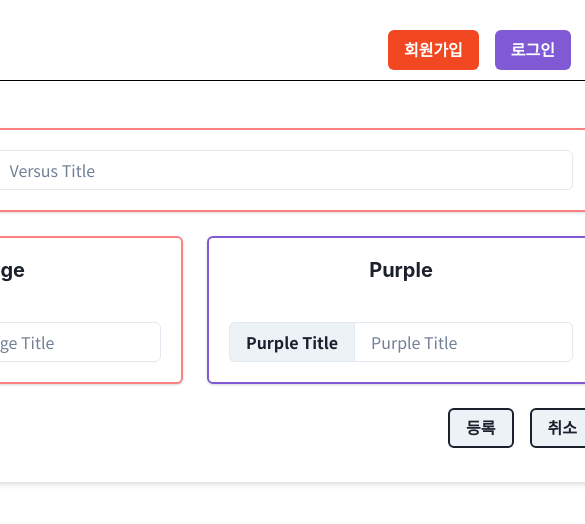
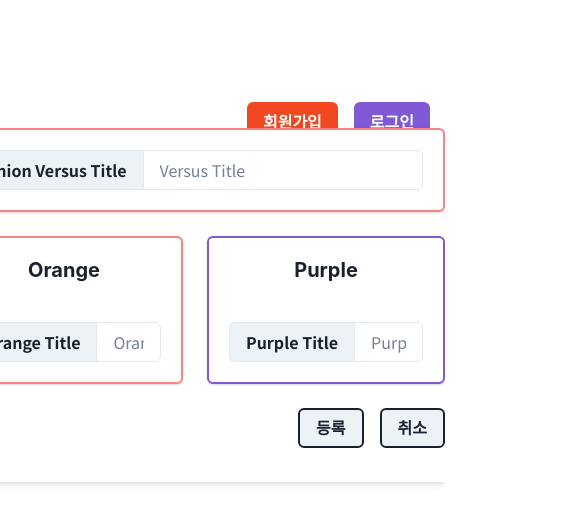
Before and after one commit to RollCal/onion_front, a React (Create React App) app: page /versus/create in a window 390 px wide. Shown: the top 524 px of the page, 585 px wide, since content can reach past the window. Built offline with nearby package versions, Linux system fonts and the light colour scheme; a web font is replaced by a local one.

Commit message:
UPDATE: ui 디자인

```diff
--- a/src/App.js
+++ b/src/App.js
@@ -10,7 +10,7 @@ function App() {
         <ChakraProvider>
             <GlobalProvider>
                 <Flex direction="column" bg="gray.10" justifyContent="center" alignItems="center" p={0}> {/* 화면 중앙 정렬 */}
-                    <Box width="70%" minWidth='800px' bg="white" boxShadow="md" direction="column" p={0} justifyContent="center" alignItems="center" height="100%">
+                    <Box width="70%" minWidth='500px' bg="white" boxShadow="md" direction="column" p={0} justifyContent="center" alignItems="center" height="100%">
                         <BrowserRouter>
                             <Routes>
                                 <Route path="/" element={<Home/>}/>
--- a/src/components/Layout.js
+++ b/src/components/Layout.js
@@ -1,16 +1,16 @@
 import React, { useContext, useEffect } from 'react';
-import { Box, Button, ButtonGroup, Text, Flex, Grid, GridItem, Image, Spacer, Tooltip } from '@chakra-ui/react';
+import { Box, Button, ButtonGroup, Flex, Grid, GridItem, Image, Spacer, Tooltip, useMediaQuery } from '@chakra-ui/react';
 import { Link } from "react-router-dom";
 import SignUpModal from "./SignUpModal";
 import LoginModal from "./LoginModal";
 import { AddIcon } from '@chakra-ui/icons';
 import { useNavigate } from "react-router";
-import { FaGithubSquare, FaGithub } from "react-icons/fa";
 import { GlobalContext } from "./GlobalState";
 
 function Layout(props) {
     const navigate = useNavigate();
     const { isLoggedIn, Login, Logout } = useContext(GlobalContext);
+    const [isMobileView] = useMediaQuery("(max-width: 1050px)");
 
     useEffect(() => {
         const token = localStorage.getItem('token');
@@ -57,14 +57,24 @@ function Layout(props) {
             width='100%'
         >
             <GridItem area={'header'} display="flex" alignItems="center" justifyContent="space-evenly">
-                <Flex width='100%' alignItems='center' gap='2' justifyContent="space-between" display="flex" flexDirection="row" pl='3%' pr='3%' borderBottom='1px solid black'>
-                    <Box>
+                <Flex
+                    width='100%'
+                    alignItems='center'
+                    gap='2'
+                    justifyContent="space-between"
+                    display="flex"
+                    flexDirection="row"
+                    pl='3%'
+                    pr='3%'
+                    borderBottom='1px solid black'
+                >
+                    <Box display={isMobileView ? 'none' : 'block'}>
                         <Link to="/">
                             <Image src="/images/logo.png" alt="Logo"/>
                         </Link>
                     </Box>
                     <Spacer/>
-                    <Box>
+                    <Box mt={isMobileView ? '145px' : '0'}>
                         {isLoggedIn ? (
                             <ButtonGroup gap='2'>
                                 <Tooltip label='Create Onion Versus'>
--- a/src/components/onionversus/OnionVersus.js
+++ b/src/components/onionversus/OnionVersus.js
@@ -71,7 +71,6 @@ function OnionVersus(props) {
             handleSearchSubmit(event);
         }
     };
-
     return (
         <Box position="relative">
             <Box display="flex" justifyContent="space-between" alignItems="center" mb={4}>
@@ -137,7 +136,7 @@ function OnionVersus(props) {
                         borderColor="gray.300"
                         boxShadow="sm"
                         pr={5}
-                        w="350px"
+                        w="300px"
                     />
                 </InputGroup>
             </Box>
--- a/src/components/onionversus/OnionVersusFlow.js
+++ b/src/components/onionversus/OnionVersusFlow.js
@@ -161,7 +161,7 @@ function OnionVersusFlow(prop) {
     };
 
     return (
-        <Box p="0" width='100%' borderBottom='2px solid lightgray'>
+        <Box p="0" width='100%' borderBottom='2px solid lightgray' mb={5}>
             <VersusInfo/>
             <Box style={{
                 width: '100%',
```
Also changed, not shown: 8 other files (tests, documents, lock files or other folders).
